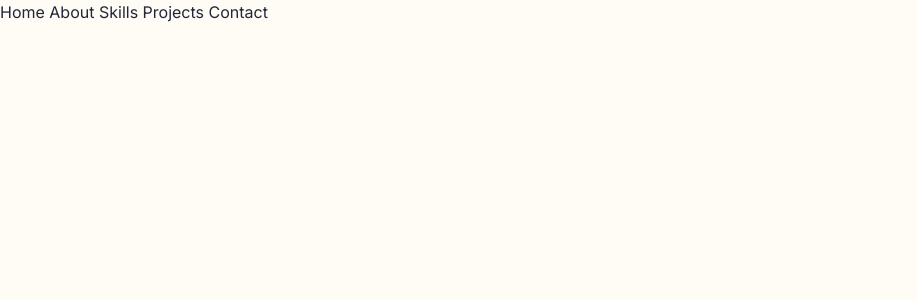
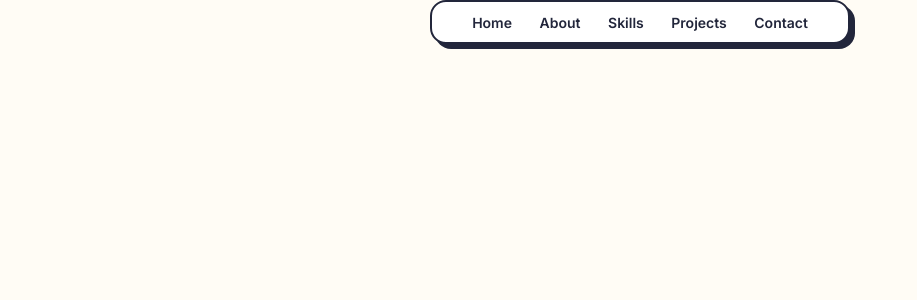
Before and after one commit to sakurakinomoto1/my-portfolio, a Next.js app: page / in a window 1280 px wide. Shown: the top 300 px of the page, without its empty margins (0-917 px from the left). Built offline with nearby package versions, Linux system fonts and the light colour scheme.

Commit message:
added styling to the nav bar and links

```diff
--- a/components/Nav.tsx
+++ b/components/Nav.tsx
@@ -1,11 +1,28 @@
 export default function Nav() {
+  const navLinksStyle =
+    "font-semibold text-sm px-3 py-2 rounded-lg hover:bg-accent-tertiary";
   return (
-    <div>
-      <a href="#home"> Home </a>
-      <a href="#about"> About </a>
-      <a href="#skills"> Skills </a>
-      <a href="#projects"> Projects </a>
-      <a href="#contact"> Contact </a>
+    <div className="max-w-295 mx-auto px-7 bg-card py-2 border-2 border-dark rounded-2xl shadow-hard">
+      <a href="#home" className={navLinksStyle}>
+        {" "}
+        Home{" "}
+      </a>
+      <a href="#about" className={navLinksStyle}>
+        {" "}
+        About{" "}
+      </a>
+      <a href="#skills" className={navLinksStyle}>
+        {" "}
+        Skills{" "}
+      </a>
+      <a href="#projects" className={navLinksStyle}>
+        {" "}
+        Projects{" "}
+      </a>
+      <a href="#contact" className={navLinksStyle}>
+        {" "}
+        Contact{" "}
+      </a>
     </div>
   );
 }
```
